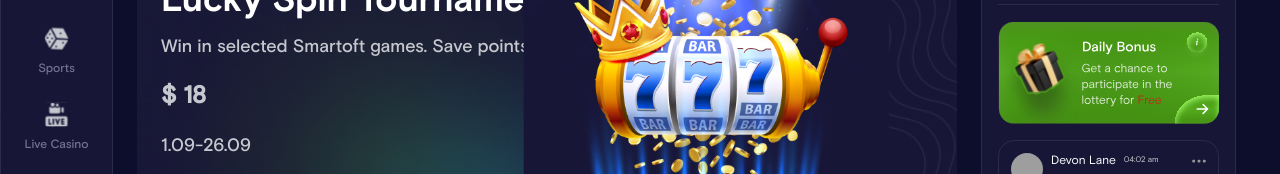
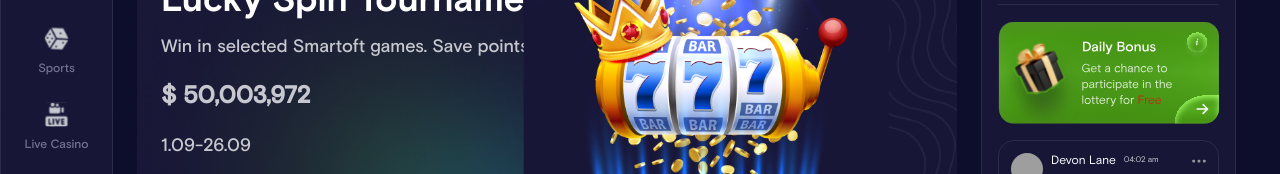
Before and after one commit to fortunerust/dotbet, a React (Create React App) app: page / in a window 1280 px wide. Shown: the part 137-311 px from the top of the page. Built offline with nearby package versions, Linux system fonts and the light colour scheme; grey boxes are pictures that could not be loaded.

Commit message:
Fix rollingnumber

```diff
--- a/src/components/RightAreaHome.jsx
+++ b/src/components/RightAreaHome.jsx
@@ -98,7 +98,7 @@ export const RightAreaHome = () => {
     refRight.current.style.height = `${ElementHeight - 180}px`
   }
 
-  const [rollingNumber, setRollingNumber] = useState(1)
+  const [rollingNumber, setRollingNumber] = useState(50000000 + parseInt(Math.random()*10000))
   const [homeState, setHomeState] = useState(true)
   const [sportState, setSportState] = useState(false)
   const [liveState, setLiveState] = useState(false)
@@ -248,14 +248,15 @@ export const RightAreaHome = () => {
   ]
 
   useEffect(() => {
-    if (rollingNumber) {
-      let i = rollingNumber
-      setInterval(function () {
-        i++
-        setRollingNumber(i)
-      }, 400)
+    let i = rollingNumber;
+    let poolnumber = setInterval(function () {
+      i += parseInt(Math.random() * 100);
+      setRollingNumber(i)
+    }, 1000)
+    return ()=>{
+      clearInterval(poolnumber);
     }
-  }, [rollingNumber])
+  }, [])
 
   useEffect(() => {
     ResizeWork()
```
